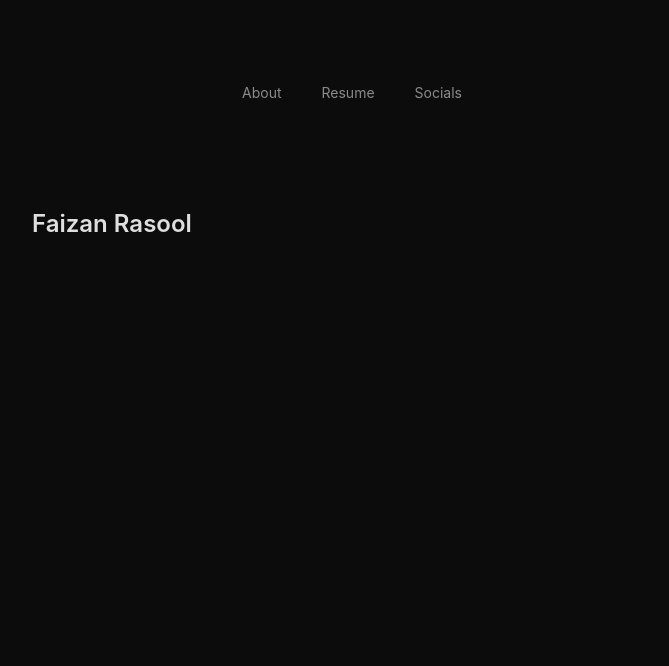
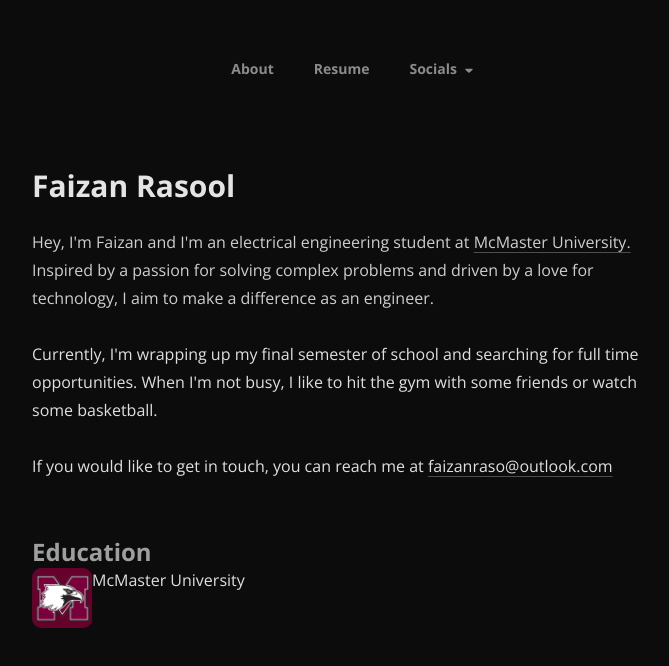
Before and after one commit to faizanraso/faizan, a React (Vite) app: page / in a window 1280 px wide. Shown: the top 666 px of the page, without its empty margins (288-957 px from the left). Built offline with nearby package versions, Linux system fonts and the light colour scheme.

Commit message:
finished the about section

```diff
--- a/index.html
+++ b/index.html
@@ -3,6 +3,12 @@
   <head>
     <meta charset="UTF-8" />
     <link rel="icon" type="image/svg+xml" href="/vite.svg" />
+    <link rel="preconnect" href="https://fonts.googleapis.com" />
+    <link rel="preconnect" href="https://fonts.gstatic.com" crossorigin />
+    <link
+      href="https://fonts.googleapis.com/css2?family=Open+Sans:ital,wght@0,300;0,400;0,500;0,600;0,700;0,800;1,300;1,400;1,500;1,600;1,700;1,800&display=swap"
+      rel="stylesheet"
+    />
     <meta name="viewport" content="width=device-width, initial-scale=1.0" />
     <title>Faizan Rasool</title>
   </head>
--- a/package.json
+++ b/package.json
@@ -9,6 +9,7 @@
     "preview": "vite preview"
   },
   "dependencies": {
+    "framer-motion": "^9.0.2",
     "react": "^18.2.0",
     "react-dom": "^18.2.0",
     "react-router-dom": "^6.8.0"
--- a/src/assets/colours.tsx
+++ b/src/assets/colours.tsx
@@ -1,3 +1,8 @@
 export const colours = {
-  secondaryText: "#8b8b8b",
+  primaryText: "#cecece",
+  secondaryText: "#b6b6b6",
+  subHeaderText: "#9f9f9f",
+  buttonText: "#8b8b8b",
+  buttonHover: "#8b8b8b",
+  underlineColour: "#4d4d4d",
 };
--- a/src/components/Nav.tsx
+++ b/src/components/Nav.tsx
@@ -4,12 +4,37 @@ import { colours } from "../assets/colours";
 
 export const Nav = () => {
   return (
-    <div className="nav-bar py-20 text-center">
-      <a className="py-2 px-4 mx-1 text-sm text-[#8b8b8b]" href="/">
+    <nav className="nav-bar py-14 text-center flex-row">
+      <a
+        className="py-2 px-4 mx-1 text-sm text-[#8b8b8b] font-bold hover:text-[#e4e4e4]"
+        href="/"
+      >
         About
       </a>
-      <a className="py-2 px-4 mx-1 text-sm text-[#8b8b8b]">Resume</a>
-      <a className="py-2 px-4 mx-1 text-sm text-[#8b8b8b]">Socials</a>
-    </div>
+      <a
+        href="https://read.cv/faizanraso"
+        className="py-2 px-4 mx-1 text-sm text-[#8b8b8b] font-bold hover:text-[#e4e4e4]"
+      >
+        Resume
+      </a>
+      <a className="py-2 px-4 mx-1 text-sm text-[#8b8b8b] font-bold hover:text-[#e4e4e4]">
+        Socials{" "}
+        <svg
+          aria-hidden="true"
+          focusable="false"
+          data-prefix="fas"
+          data-icon="caret-down"
+          className="w-2 ml-1 inline-block align-middle"
+          role="img"
+          xmlns="http://www.w3.org/2000/svg"
+          viewBox="0 0 320 512"
+        >
+          <path
+            fill="currentColor"
+            d="M31.3 192h257.3c17.8 0 26.7 21.5 14.1 34.1L174.1 354.8c-7.8 7.8-20.5 7.8-28.3 0L17.2 226.1C4.6 213.5 13.5 192 31.3 192z"
+          ></path>
+        </svg>
+      </a>
+    </nav>
   );
 };
--- a/src/index.css
+++ b/src/index.css
@@ -1,6 +1,7 @@
 @tailwind base;
 @tailwind components;
 @tailwind utilities;
+
 
 :root {
   font-family: Inter, system-ui, Avenir, Helvetica, Arial, sans-serif;
--- a/src/pages/About.tsx
+++ b/src/pages/About.tsx
@@ -1,13 +1,56 @@
 import React from "react";
 
 import { Nav } from "../components/Nav";
+import mcmasterLogo from "../assets/images/mcmaster-icon.png";
 
 function About() {
   return (
-    <div className="">
+    <div className="font-opensans">
       <Nav />
-      <div className="sm:w-full md:w-6/12 m-auto py-6">
-        <h1 className="text-2xl font-semibold">Faizan Rasool</h1>
+      <div className="sm:w-8/12 md:w-6/12 m-auto pt-8 pb-6">
+        <h1 className="text-3xl font-bold text-[#e4e4e4]">Faizan Rasool</h1>
+      </div>
+      <div className="sm:w-8/12 md:w-6/12 m-auto text-base leading-7 ">
+        <p className="text-[#cecece]">
+          Hey, I'm Faizan and I'm an electrical engineering student at{" "}
+          <a
+            className="underline decoration-solid decoration-1.5 decoration-[#4d4d4d] underline-offset-4 transition ease-in-out delay-50 hover:decoration-[#e4e4e4] duration-300"
+            href="https://www.eng.mcmaster.ca/ece"
+          >
+            McMaster University.{" "}
+          </a>
+          Inspired by a passion for solving complex problems and driven by a
+          love for technology, I aim to make a difference as an engineer.
+        </p>
+        <br />
+        <p>
+          Currently, I'm wrapping up my final semester of school and searching
+          for full time opportunities. When I'm not busy, I like to hit the gym
+          with some friends or watch some basketball.
+        </p>
+        <br />
+        <p>
+          If you would like to get in touch, you can reach me at{" "}
+          <a
+            className="underline decoration-solid decoration-1.5 decoration-[#4d4d4d] underline-offset-4 transition ease-in-out delay-50 hover:decoration-[#e4e4e4] duration-300"
+            href="mailto:faizanraso@outlook.com"
+          >
+            faizanraso@outlook.com
+          </a>
+        </p>
+      </div>
+      <div className="education-section sm:w-8/12 md:w-6/12 mt-6 mx-auto pt-8 pb-6">
+        <h2 className="text-2xl font-bold text-[#9f9f9f]">Education</h2>
+        <div className="flex flex-row">
+          <div>
+            <img src={mcmasterLogo} width={60} />
+          </div>
+          <div className="flex flex-column">
+            <div className="flex flex-row">
+              <h4>McMaster University</h4>
+            </div>
+          </div>
+        </div>
       </div>
     </div>
   );
--- a/tailwind.config.cjs
+++ b/tailwind.config.cjs
@@ -2,7 +2,11 @@
 module.exports = {
   content: ["./src/**/*.{js,jsx,ts,tsx}"],
   theme: {
-    extend: {},
+    extend: {
+      fontFamily: {
+        "opensans": ["Open Sans", "sans-serif"],
+      },
+    },
   },
   plugins: [],
 };
```
Also changed, not shown: src/assets/images/mcmaster-icon.png (added), 1 other file (tests, documents, lock files or other folders).
